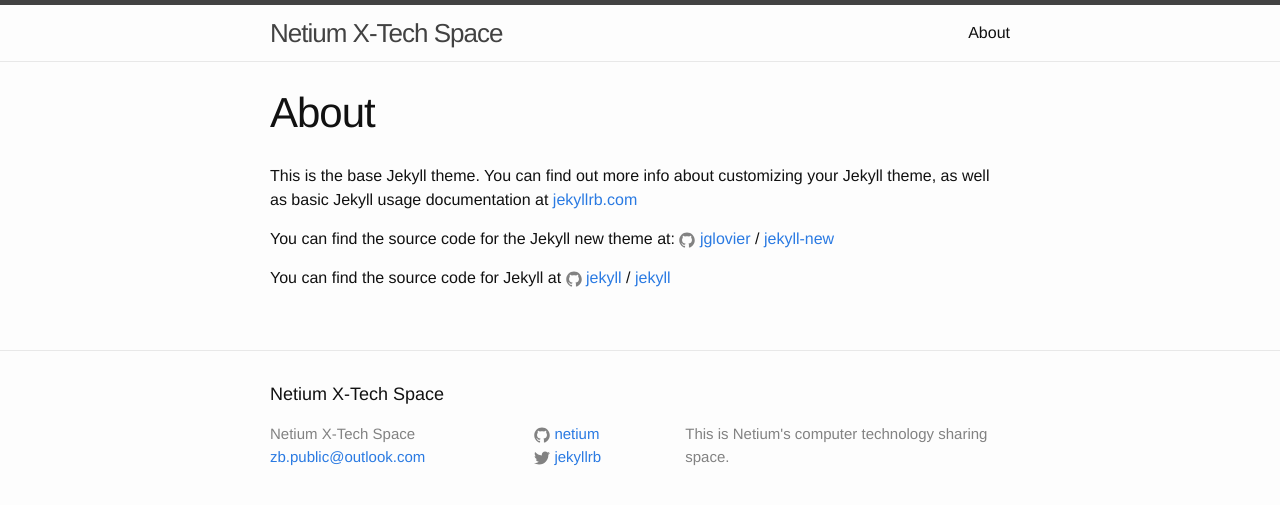
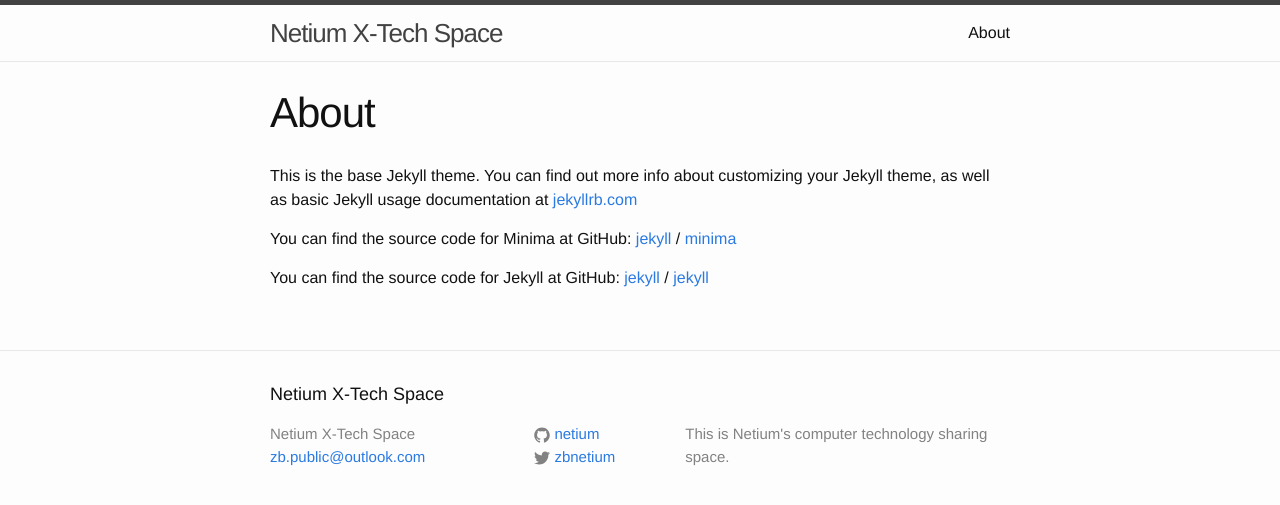
Before and after one commit to netium/netium.github.io, a Jekyll site: the page built from about.md, in a window 1280 px wide. Shown: the top 505 px of the page. Built offline with Jekyll 4.4.1, drawn with Linux system fonts in a browser that asks for light colours.

Commit message:
Correct the site settings

```diff
--- a/_config.yml
+++ b/_config.yml
@@ -1,19 +1,41 @@
 # Welcome to Jekyll!
 #
 # This config file is meant for settings that affect your whole blog, values
-# which you are expected to set up once and rarely need to edit after that.
+# which you are expected to set up once and rarely edit after that. If you find
+# yourself editing this file very often, consider using Jekyll's data files
+# feature for the data you need to update frequently.
+#
 # For technical reasons, this file is *NOT* reloaded automatically when you use
-# 'jekyll serve'. If you change this file, please restart the server process.
+# 'bundle exec jekyll serve'. If you change this file, please restart the server process.
 
 # Site settings
+# These are used to personalize your new site. If you look in the HTML files,
+# you will see them accessed via {{ site.title }}, {{ site.email }}, and so on.
+# You can create any custom variable you would like, and they will be accessible
+# in the templates via {{ site.myvariable }}.
 title: Netium X-Tech Space
 email: zb.public@outlook.com
-description: > # this means to ignore newlines until "baseurl:"
+description: >- # this means to ignore newlines until "baseurl:"
   This is Netium's computer technology sharing space.
 baseurl: "" # the subpath of your site, e.g. /blog
-url: "https://netium.github.io" # the base hostname & protocol for your site
-twitter_username: jekyllrb
-github_username: netium
+url: "https://netium.github.com" # the base hostname & protocol for your site, e.g. http://example.com
+twitter_username: zbnetium
+github_username:  netium
 
 # Build settings
 markdown: kramdown
+theme: minima
+plugins:
+  - jekyll-feed
+
+# Exclude from processing.
+# The following items will not be processed, by default. Create a custom list
+# to override the default setting.
+# exclude:
+#   - Gemfile
+#   - Gemfile.lock
+#   - node_modules
+#   - vendor/bundle/
+#   - vendor/cache/
+#   - vendor/gems/
+#   - vendor/ruby/
--- a/_posts/2020-05-23-welcome-to-jekyll.markdown
+++ b/_posts/2020-05-23-welcome-to-jekyll.markdown
@@ -20,6 +20,6 @@ print_hi('Tom')
 
 Check out the [Jekyll docs][jekyll-docs] for more info on how to get the most out of Jekyll. File all bugs/feature requests at [Jekyll’s GitHub repo][jekyll-gh]. If you have questions, you can ask them on [Jekyll Talk][jekyll-talk].
 
-[jekyll-docs]: http://jekyllrb.com/docs/home
+[jekyll-docs]: https://jekyllrb.com/docs/home
 [jekyll-gh]:   https://github.com/jekyll/jekyll
 [jekyll-talk]: https://talk.jekyllrb.com/
--- a/about.md
+++ b/about.md
@@ -4,12 +4,15 @@ title: About
 permalink: /about/
 ---
 
-This is the base Jekyll theme. You can find out more info about customizing your Jekyll theme, as well as basic Jekyll usage documentation at [jekyllrb.com](http://jekyllrb.com/)
+This is the base Jekyll theme. You can find out more info about customizing your Jekyll theme, as well as basic Jekyll usage documentation at [jekyllrb.com](https://jekyllrb.com/)
 
-You can find the source code for the Jekyll new theme at:
-{% include icon-github.html username="jglovier" %} /
-[jekyll-new](https://github.com/jglovier/jekyll-new)
+You can find the source code for Minima at GitHub:
+[jekyll][jekyll-organization] /
+[minima](https://github.com/jekyll/minima)
 
-You can find the source code for Jekyll at
-{% include icon-github.html username="jekyll" %} /
+You can find the source code for Jekyll at GitHub:
+[jekyll][jekyll-organization] /
 [jekyll](https://github.com/jekyll/jekyll)
+
+
+[jekyll-organization]: https://github.com/jekyll
```
Also changed, not shown: other parts of _posts/2020-05-23-welcome-to-jekyll.markdown (+1 -1 lines), 404.html (added, +24 -0 lines), Gemfile (added, +29 -0 lines), index.md (added, +6 -0 lines), Gemfile.lock (added), 5 other files.
